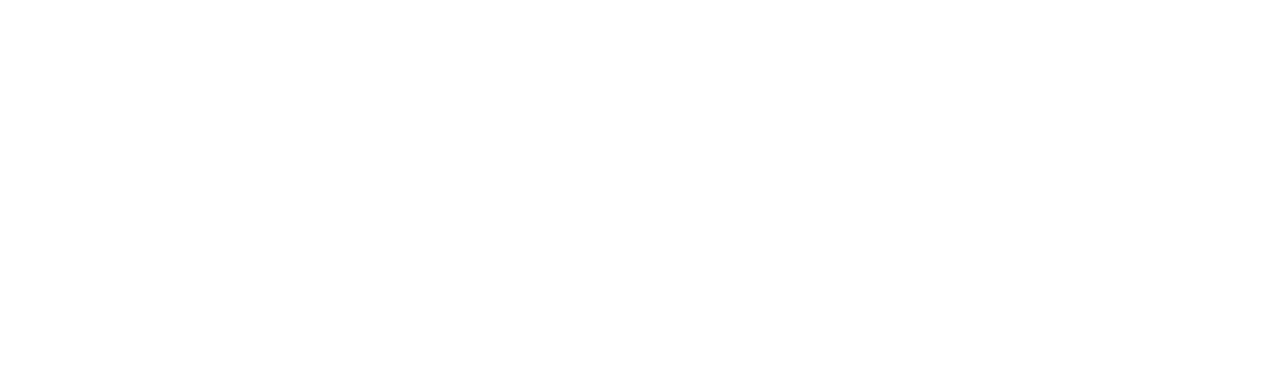
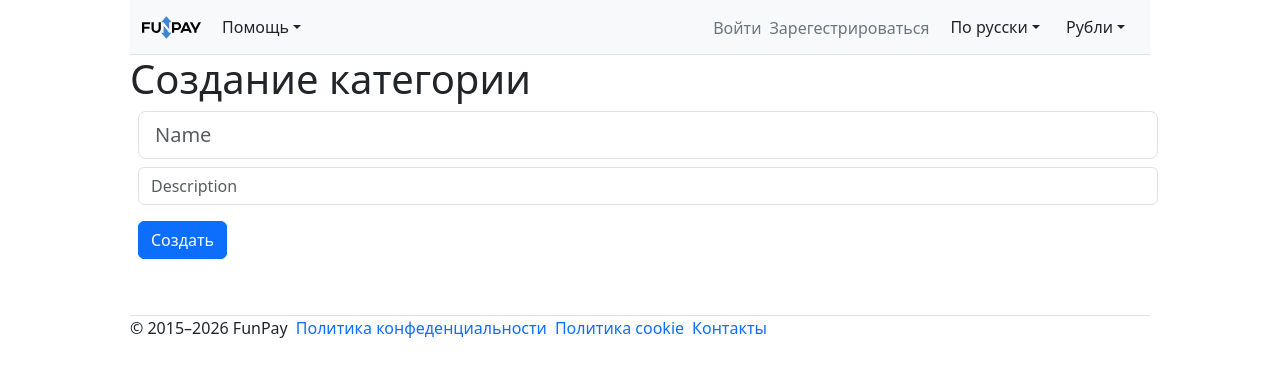
Before and after one commit to dfsfvvbcvcbvbccvb/funpay, a React (Create React App) app in the folder frontend/: page /category/create in a window 1280 px wide. Before the commit this address had no page. Shown: the top 376 px of the page. Built offline with nearby package versions, Linux system fonts and the light colour scheme.

Commit message:
1
сделал отображение игр на главной странице
сделал создание категорий
сделал создание игр
сделал создание лотов

```diff
--- a/frontend/src/App.js
+++ b/frontend/src/App.js
@@ -6,6 +6,9 @@
 import SupportDashboard from './components/support/SupportDashboard';
 import GameInfo from './components/GameInfo';
 import CreateGame from './components/CreateGame';
+import CreateCategory from './components/CreateCategory';
+import CreateLot from './components/CreateLot';
+import Orders from './components/Orders';
 
 function AppRoutes() {
 
@@ -18,6 +21,8 @@
             <Route path="/support" element={<SupportDashboard/>}/>
             <Route path="/lots" element={<GameInfo/>}/>
             <Route path="/game/create" element={<CreateGame/>}/>
+            <Route path="/category/create" element={<CreateCategory/>}/>
+            <Route path="/lots/create" element={<CreateLot/>}/>
         </Routes>
     )
 }
--- a/frontend/src/components/CreateCategory.jsx
+++ b/frontend/src/components/CreateCategory.jsx
@@ -0,0 +1,42 @@
+import Navbar from "./Navbar"
+import Footer from "./Footer"
+import axios from "axios";
+import { useNavigate } from "react-router-dom";
+
+function CreateCategory() {
+
+    const navigate = useNavigate()
+
+    async function handleFormSubmit(e) {
+        e.preventDefault()
+        let response = await axios.post('/category/create')
+        navigate('/')
+    }
+
+    return (
+    <div className="container">
+        <div className="ms-5 me-5">
+
+            <div>
+                <Navbar></Navbar>
+            </div>
+
+            <div>
+                <h1>Создание категории</h1>
+                <form onSubmit={handleFormSubmit}>
+                <div>
+                    <input className="form-control form-control-lg m-2" type="text" placeholder="Name" aria-label=".form-control-lg example"></input>
+                    <input className="form-control m-2" type="text" placeholder="Description" aria-label="default input example"></input>
+                    <button className="btn btn-primary m-2" type="submit">Создать</button>
+                </div>
+                </form>
+            </div>
+            <div>
+                <Footer></Footer>
+            </div>
+        </div>
+    </div>
+    )
+}
+
+export default CreateCategory;
--- a/frontend/src/components/CreateGame.jsx
+++ b/frontend/src/components/CreateGame.jsx
@@ -2,14 +2,21 @@
 import Footer from "./Footer"
 import axios from "axios";
 import { useNavigate } from "react-router-dom";
+import { useState } from "react";
 
 function CreateGame() {
 
     const navigate = useNavigate()
+    const [name, setName] = useState('')
+    const [description, setDescription] = useState('')
 
     async function handleFormSubmit(e) {
         e.preventDefault()
-        let response = await axios.post('/game/create')
+        let formdata = {
+            name: name,
+            description: description
+        }
+        let response = await axios.post('/game/create', formdata)
         navigate('/')
     }
 
@@ -25,8 +32,8 @@
                 <h1>Создание игры</h1>
                 <form onSubmit={handleFormSubmit}>
                 <div>
-                    <input className="form-control form-control-lg m-2" type="text" placeholder="Name" aria-label=".form-control-lg example"></input>
-                    <input className="form-control m-2" type="text" placeholder="Description" aria-label="default input example"></input>
+                    <input onChange={(e) => setName(e.target.value)} className="form-control form-control-lg m-2" type="text" placeholder="Name" aria-label=".form-control-lg example"></input>
+                    <input onChange={(e) => setDescription(e.target.value)} className="form-control m-2" type="text" placeholder="Description" aria-label="default input example"></input>
                     <button className="btn btn-primary m-2" type="submit">Создать</button>
                 </div>
                 </form>
--- a/frontend/src/components/CreateLot.jsx
+++ b/frontend/src/components/CreateLot.jsx
@@ -1,7 +1,42 @@
+import Navbar from "./Navbar"
+import Footer from "./Footer"
+import axios from "axios";
+import { useNavigate } from "react-router-dom";
+
 function CreateLot() {
+
+    const navigate = useNavigate()
+
+    async function handleFormSubmit(e) {
+        e.preventDefault()
+        let response = await axios.post('/lots/create')
+        navigate('/')
+    }
+
     return (
-        <div>ddd</div>
+    <div className="container">
+        <div className="ms-5 me-5">
+
+            <div>
+                <Navbar></Navbar>
+            </div>
+
+            <div>
+                <h1>Создание лота</h1>
+                <form onSubmit={handleFormSubmit}>
+                <div>
+                    <input className="form-control form-control-lg m-2" type="text" placeholder="Name" aria-label=".form-control-lg example"></input>
+                    <input className="form-control m-2" type="text" placeholder="Description" aria-label="default input example"></input>
+                    <button className="btn btn-primary m-2" type="submit">Создать</button>
+                </div>
+                </form>
+            </div>
+            <div>
+                <Footer></Footer>
+            </div>
+        </div>
+    </div>
     )
 }
 
-export default CreateLot
+export default CreateLot;
--- a/frontend/src/components/Dashboard.jsx
+++ b/frontend/src/components/Dashboard.jsx
@@ -7,9 +7,19 @@
 
   const [games, setGames] = useState([])
 
-  //useEffect(async () => {
-   // let tempGames = await axios.post('/api/games')
-  //}, [])
+useEffect(() => {
+  const loadingGames = async () => {
+    try {
+      let response = await axios.post('/api/games')
+      setGames(response.data)
+    } catch (e) {
+      console.log(e)
+    }
+  }
+  loadingGames()
+}, [])
+
+console.log(games)
 
   return (
     <div className="ms-5 me-5">
@@ -23,9 +33,6 @@
       {games.map(game => (
         <div className="m-2 row">
           <a className="col-9 text-decoration-none link-secondary" href={`/lots/${game.id}`}>{game.name}</a>
-          {game.categories.map(category => (
-            <a href={`/lots/${game.id}/${category.id}`} className="col-6">{category.name}</a>
-          ))}
       </div>
       ))}
 
--- a/frontend/src/components/GameInfo.jsx
+++ b/frontend/src/components/GameInfo.jsx
@@ -6,6 +6,7 @@
 
     async function getGameInfo(id) {
         let game = await axios.post(`/api/game/${id}`)
+
     }
 
   return (
--- /dev/null
+++ b/frontend/src/components/Orders.jsx
@@ -0,0 +1,32 @@
+import Navbar from "./Navbar"
+import { useState } from "react";
+import axios from "axios";
+import { useNavigate } from "react-router-dom";
+import Footer from "./Footer";
+
+function Orders() {
+
+    async function getAllOrders() {
+        //
+    }
+
+    return (
+        <div className="me-5 ms-5">
+            <div>
+                <Navbar></Navbar>
+            </div>
+            <div>
+                <div>
+                    <h1>Ваши заказы</h1>
+                    <div>
+                        <div>
+                            <button></button>
+                        </div>
+                    </div>
+                </div>
+            </div>
+            <Footer></Footer>
+        </div>
+    )
+}
+export default Orders;
```
Also changed, not shown: 1 other file (tests, documents, lock files or other folders).
